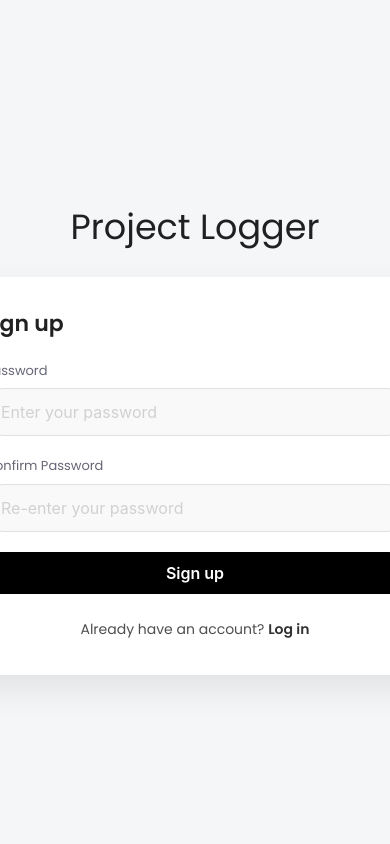
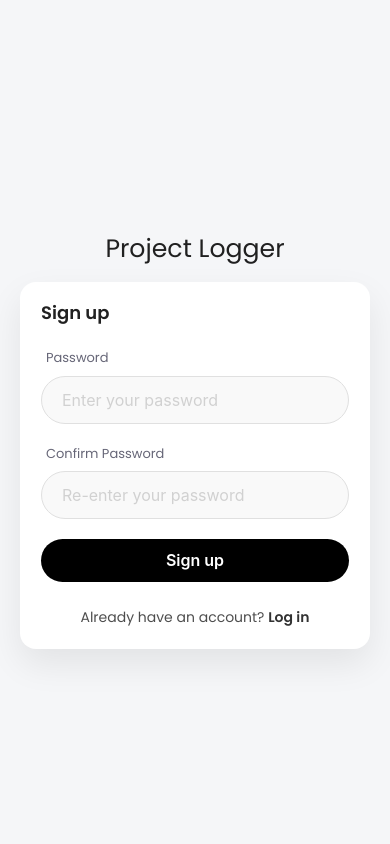
Before and after one commit to phishermen3/info3604-learning-analytics, a Flask app: page /signup in a window 390 px wide; the page is wider, and only the part inside the window is pictured. Run offline with Flask 3, Linux system fonts and the light colour scheme.

Commit message:
add responsive layout for login and signup

```diff
--- a/App/templates/auth_layout.html
+++ b/App/templates/auth_layout.html
@@ -32,11 +32,12 @@
 
             .login-form{
                 min-height: 100vh;
+                width: 100%;
                 display: flex;
                 flex-direction: column;
                 justify-content: center;
                 align-items: center;
-                padding: 30px;
+                padding: 20px;
             }
 
             .login-form h1{
@@ -56,10 +57,13 @@
 
             .content{
                 width: 500px;
+                max-width: 100%;
                 padding: 2.5em;
                 background: #ffffff;
                 box-shadow: 0 15px 35px rgba(0, 0, 0, 0.08);
                 border-radius: 16px;
+                margin: 0 auto;
+                box-sizing: border-box;
             }
 
             .input-group{
@@ -142,6 +146,21 @@
             p.account a:hover{
                 text-decoration: underline;
             }
+
+            @media(max-width: 480px){
+                .login-form h1{
+                    font-size: 1.8rem;
+                    margin-bottom: 20px;
+                }
+
+                .content{
+                    padding: 1.5em;
+                }
+
+                .login-form h2{
+                    font-size: 18px;
+                }
+            }
         </style>
 
         {% block styles %}{% endblock %}
--- a/App/templates/signup.html
+++ b/App/templates/signup.html
@@ -32,6 +32,8 @@
             width: 90%;
             max-width: 525px;
             text-align: center;
+            max-height: 90vh;
+            overflow-y: auto;
         }
 
         .modal-card h1{
@@ -85,6 +87,21 @@
 
         .modal-container button:hover{
             background: #333;
+        }
+
+        @media(max-width: 480px){
+            .modal-card{
+                padding: 25px 20px;
+            }
+
+            .modal-card h1{
+                font-size: 18px;
+                margin-bottom: 15px;
+            }
+
+            .instruction-text{
+                margin-bottom: 20px;
+            }
         }
     </style>
 {% endblock %}
```
Lines whose indentation alone changed are shown as unchanged.
